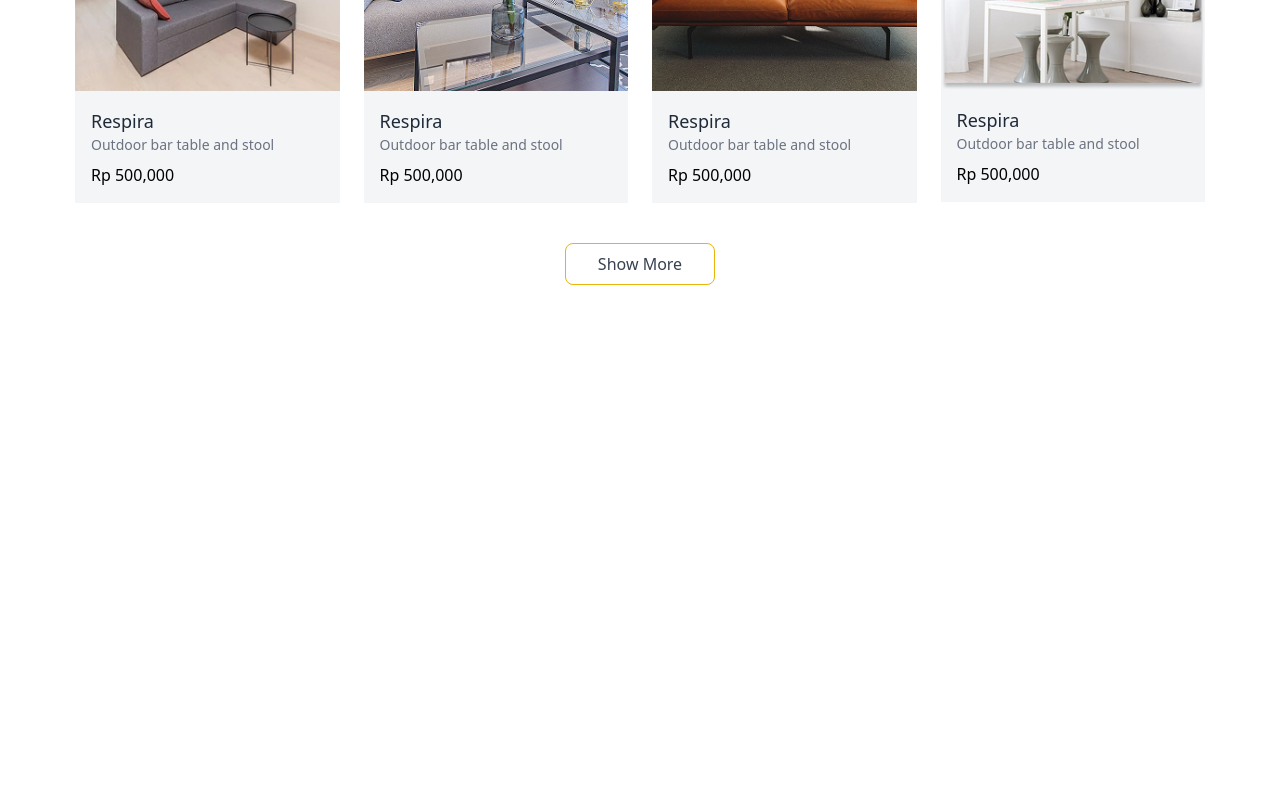
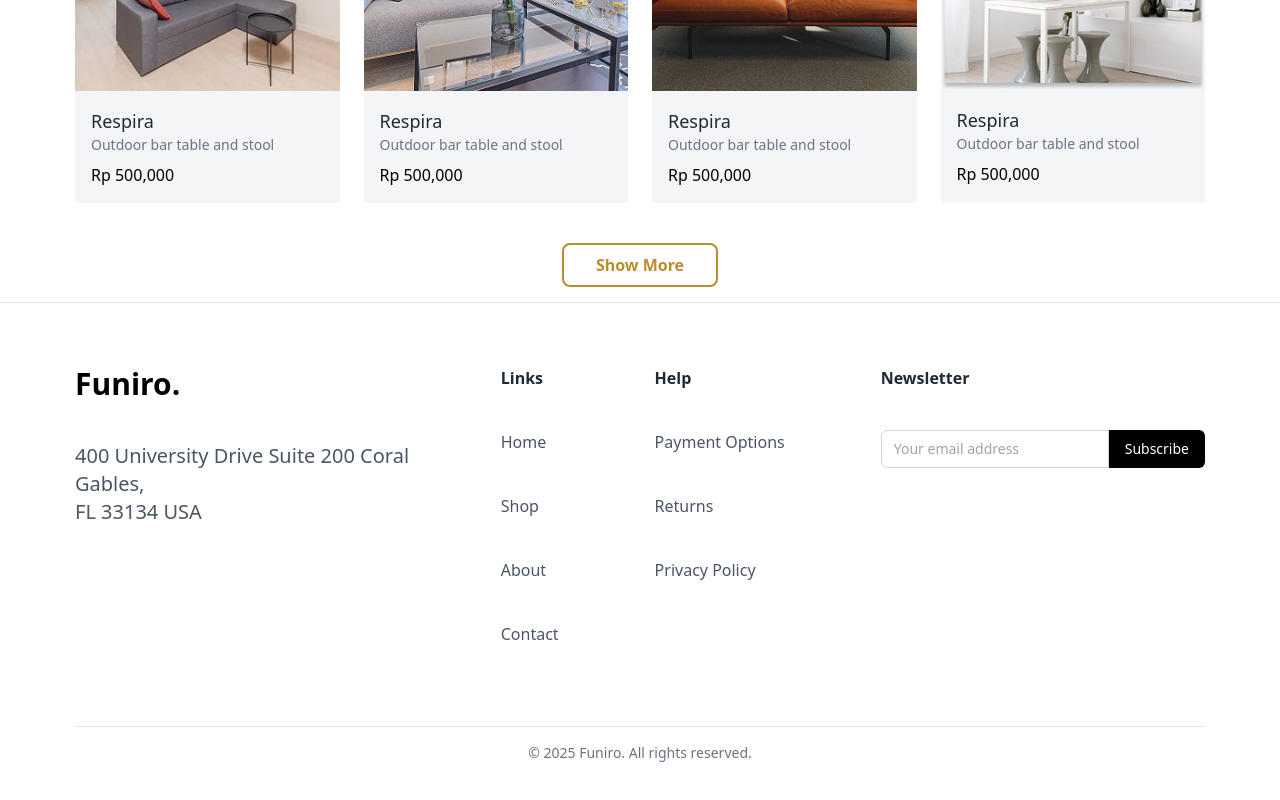
Before and after one commit to Anamika770/furniro, a Next.js app: page / in a window 1280 px wide. Shown: the part 1963-2763 px from the top of the page. Before the commit the page ends 2263 px from the top, so only its background shows below. Built offline with nearby package versions, Linux system fonts and the light colour scheme.

Commit message:
Make Footer and Chnage color or button

```diff
--- a/src/app/components/common/footer.jsx
+++ b/src/app/components/common/footer.jsx
@@ -1,5 +1,81 @@
 export default function Footer() {
-    return (
-        <div>Footer Section </div>
-    )
-};
+  const links = [
+    { name: "Home", href: "/home" },
+    { name: "Shop", href: "/shop" },
+    { name: "About", href: "/about" },
+    { name: "Contact", href: "/contact" },
+  ];
+  const help = [
+    { name: "Payment Options", href: "/payment-options" },
+    { name: "Returns", href: "/returns" },
+    { name: "Privacy Policy", href: "/privacy-policy" },
+  ];
+
+  return (
+    <footer className="bg-white py-12 border-t border-gray-200">
+      <div className="container mx-auto px-4">
+        <div className="md:flex justify-between text-left">
+          <div className="mb-8 md:space-y-10">
+            <div className="font-bold text-lg md:text-3xl mb-4">Funiro.</div>
+            <address className="text-gray-600 text-xl not-italic">
+              <div>400 University Drive Suite 200 Coral</div>
+              <div>Gables, <br /> FL 33134 USA</div>
+            </address>
+          </div>
+
+          <div className="md:flex sm:gap-8  lg:gap-24">
+            <div className="mb-8 md:space-y-10">
+              <h6 className="font-bold text-gray-800 mb-4">Links</h6>
+              <ul className="space-y-10">
+                {links.map((link) => (
+                  <li key={link.name}>
+                    <a
+                      href={link.href}
+                      className="text-gray-600 hover:text-black transition-colors duration-300"
+                    >
+                      {link.name}
+                    </a>
+                  </li>
+                ))}
+              </ul>
+            </div>
+
+            <div className="mb-8 md:space-y-10">
+              <h6 className="font-bold text-gray-800 mb-4">Help</h6>
+              <ul className="space-y-10">
+                {help.map((item) => (
+                  <li key={item.name}  >
+                    <a
+                      href={item.href}
+                      className="text-gray-600 hover:text-black transition-colors duration-300"
+                    >
+                      {item.name}
+                    </a>
+                  </li>
+                ))}
+              </ul>
+            </div>
+
+            <div className="mb-8 md:space-y-10">
+              <h6 className="font-bold text-gray-800 mb-4">Newsletter</h6>
+              <div className="flex">
+                <input
+                  type="email"
+                  placeholder="Your email address"
+                  className="border border-gray-300 rounded-l-md py-2 px-3 w-full focus:outline-none focus:border-blue-500 text-sm"
+                />
+                <button className="bg-black text-white rounded-r-md py-2 px-4 hover:bg-gray-800 focus:outline-none transition-colors duration-300 text-sm">
+                  Subscribe
+                </button>
+              </div>
+            </div>
+          </div>
+        </div>
+
+        <div className="mt-12 py-4 border-t border-gray-200 text-center text-gray-500 text-sm">
+          © {new Date().getFullYear()} Funiro. All rights reserved.
+        </div>
+      </div>
+    </footer>
+  );
+}
--- a/src/app/components/home/products.jsx
+++ b/src/app/components/home/products.jsx
@@ -158,7 +158,7 @@ export default function Product() {
       </div>
 
       <div className="flex justify-center mt-10">
-        <button className="border border-yellow-500 text-gray-700 px-8 py-2 hover:bg-[#B88E2F] hover:text-white hover:scale-110 transition-all duration-300 rounded-lg">
+        <button className="border-2 border-cyan text-cyan font-bold px-8 py-2 hover:bg-cyan hover:text-white hover:scale-110 transition-all duration-300 rounded-lg">
           Show More
         </button>
       </div>
--- a/src/app/globals.css
+++ b/src/app/globals.css
@@ -22,7 +22,7 @@
 
 .container {
     margin: 0px auto  !important;
-    padding: 15px 75px !important;
+    padding: 15px 75px  !important;
 }
 
 
--- a/src/app/layout.js
+++ b/src/app/layout.js
@@ -27,7 +27,7 @@ export default function RootLayout({ children }) {
       >
         <Header />
         {children}
-        {/* <Footer /> */}
+        <Footer />
       </body>
     </html>
   );
--- a/tailwind.config.mjs
+++ b/tailwind.config.mjs
@@ -9,7 +9,7 @@ export default {
     extend: {
       colors: {
         background: "var(--background)",
-        foreground: "var(--foreground)",
+        cyan: "#B88E2F",
       },
       fontFamily: {
         pop: ['Poppins'],
```
